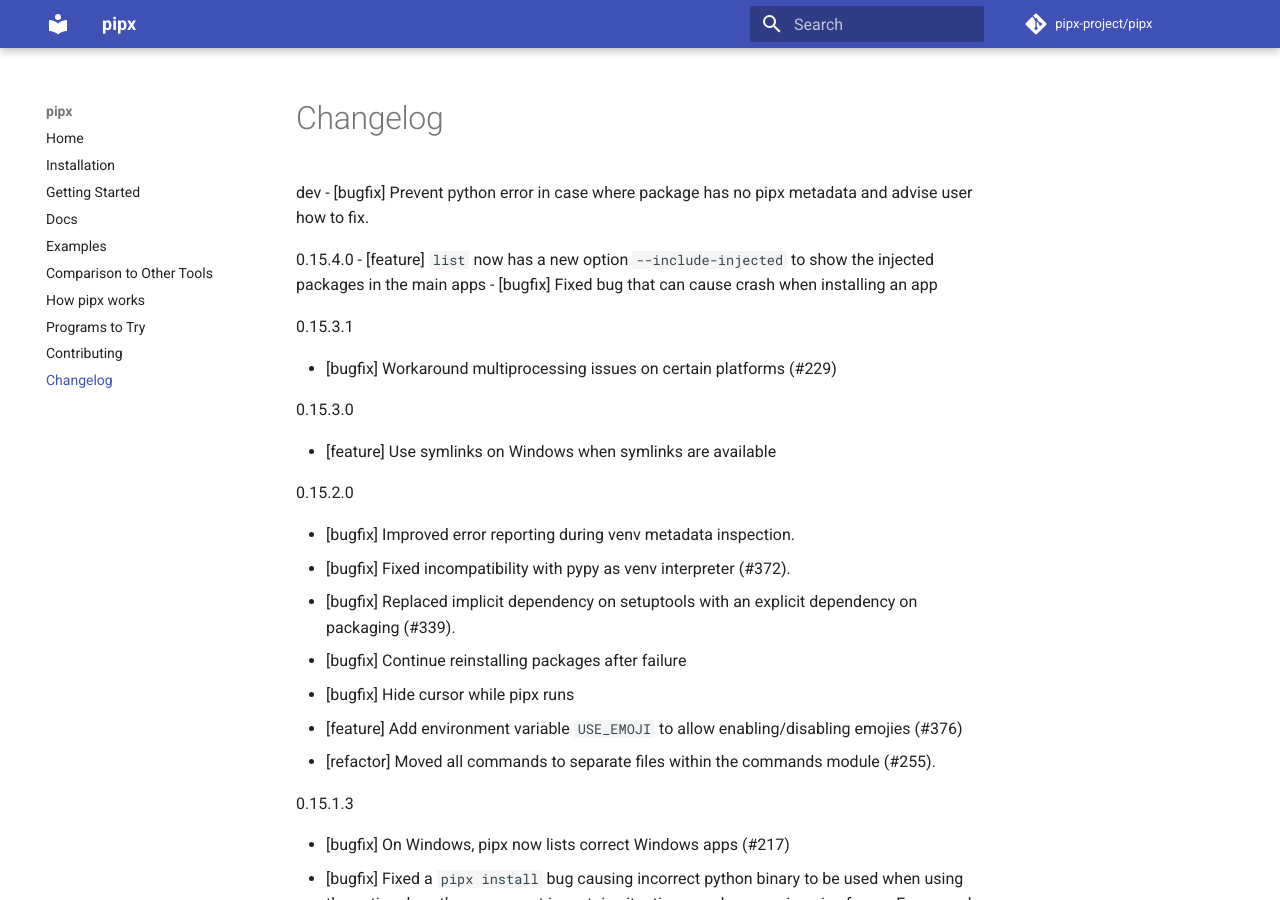
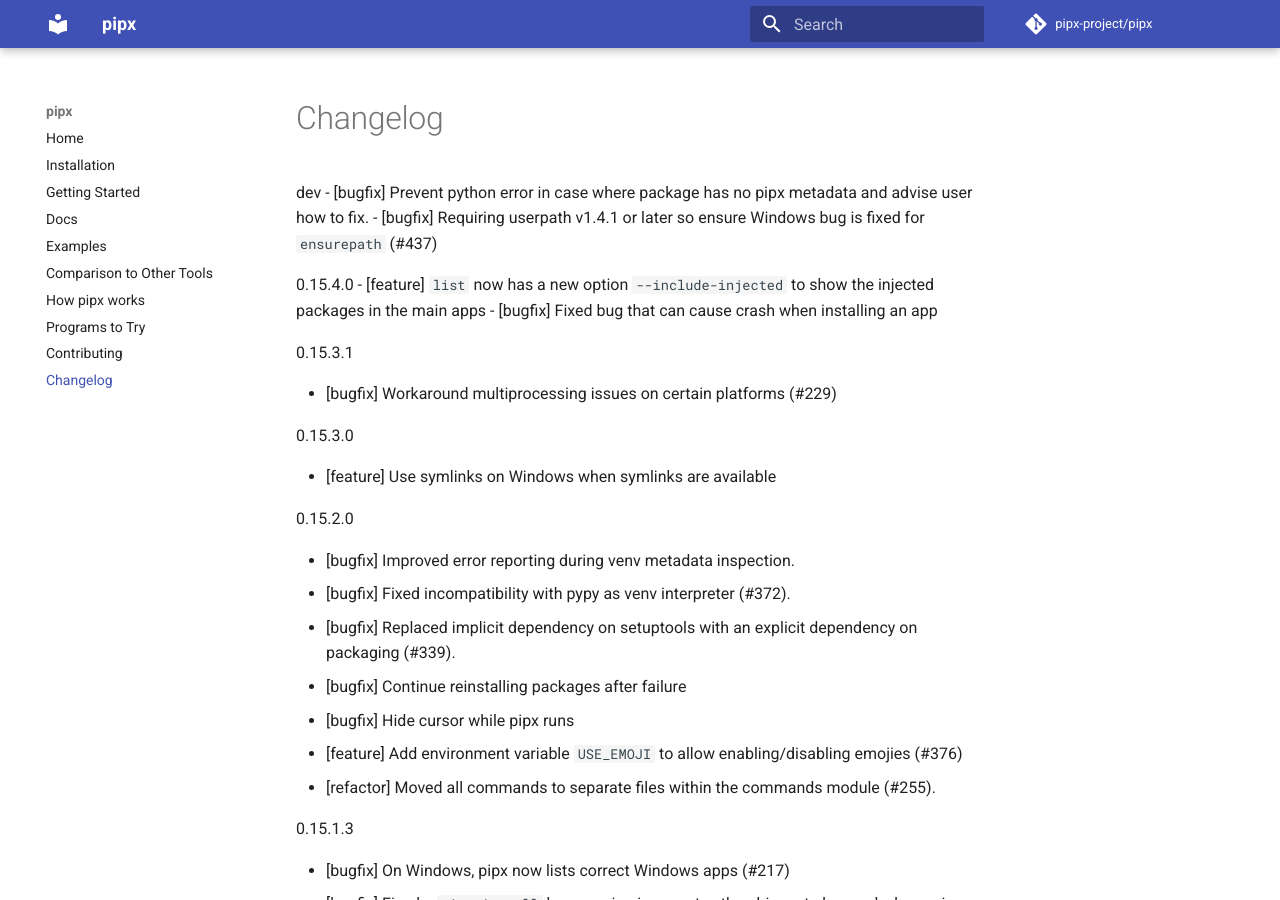
Before and after one commit to pypa/pipx, an MkDocs documentation site: the page built from docs/changelog.md, in a window 1280 px wide and 900 px high. Built offline with MkDocs 1.6.1 and Material for MkDocs 9.7.7, drawn with Linux system fonts in a browser that asks for light colours; comment, search, counter and statistics services are not loaded.

Commit message:
Add to changelog.

```diff
--- a/docs/changelog.md
+++ b/docs/changelog.md
@@ -1,5 +1,6 @@
 dev
 - [bugfix] Prevent python error in case where package has no pipx metadata and advise user how to fix.
+- [bugfix] Requiring userpath v1.4.1 or later so ensure Windows bug is fixed for `ensurepath` (#437)
 
 0.15.4.0
 - [feature] `list` now has a new option `--include-injected` to show the injected packages in the main apps
```
